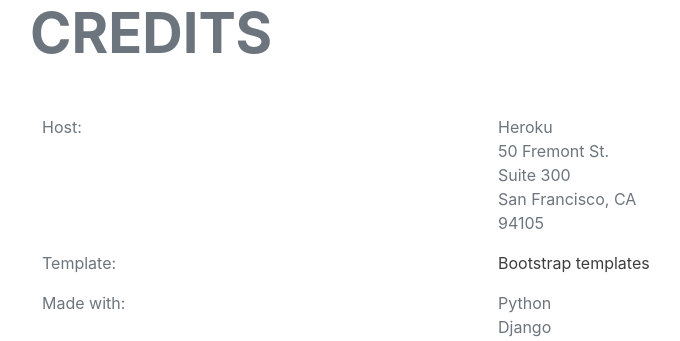
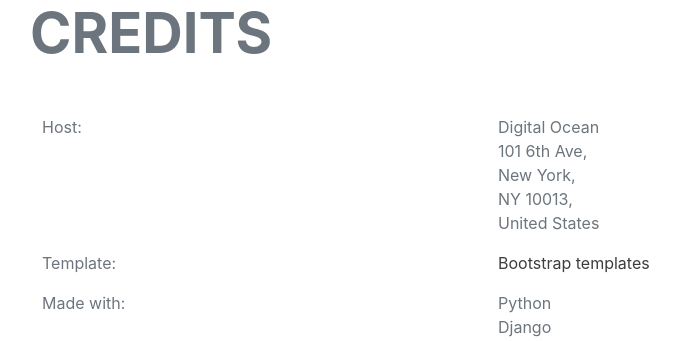
Before and after one commit to Vincent74230/resume, a Django app: page / in a window 1280 px wide. Shown: the part 5485-5826 px from the top of the page, without its empty margins (290-970 px from the left). Run offline with Django 3.2, Linux system fonts and the light colour scheme; some libraries are stand-ins or nearby versions; some web fonts are replaced.

Commit message:
ADDED brandnew domain name, changed credits

```diff
--- a/resume/settings.py
+++ b/resume/settings.py
@@ -31,7 +31,7 @@
 else:
     DEBUG = True
 
-ALLOWED_HOSTS = ['127.0.0.1', 'localhost', '139.59.187.108']
+ALLOWED_HOSTS = ['127.0.0.1', 'localhost', '139.59.187.108', 'www.vincent-nowaczyk.com', 'vincent-nowaczyk.com']
 
 
 # Application definition
--- a/vincentResume/templates/vincentResume/index.html
+++ b/vincentResume/templates/vincentResume/index.html
@@ -282,11 +282,11 @@
                                     <p>Host:</p>
                                 </div>
                                 <div class="col-lg-6">
-                                    <p>Heroku </br>
-                                    50 Fremont St.</br>
-                                    Suite 300</br>
-                                    San Francisco, CA</br>
-                                    94105</p>
+                                    <p>Digital Ocean </br>
+                                    101 6th Ave,</br>
+                                    New York,</br>
+                                    NY 10013,</br>
+                                    United States</p>
                                 </div>
                             </div>
                             <div class="row">
```
Also changed, not shown: vincentResume/templates/vincentResume/cv.html (+5 -5 lines), db.sqlite3 (added), 1 other file.
